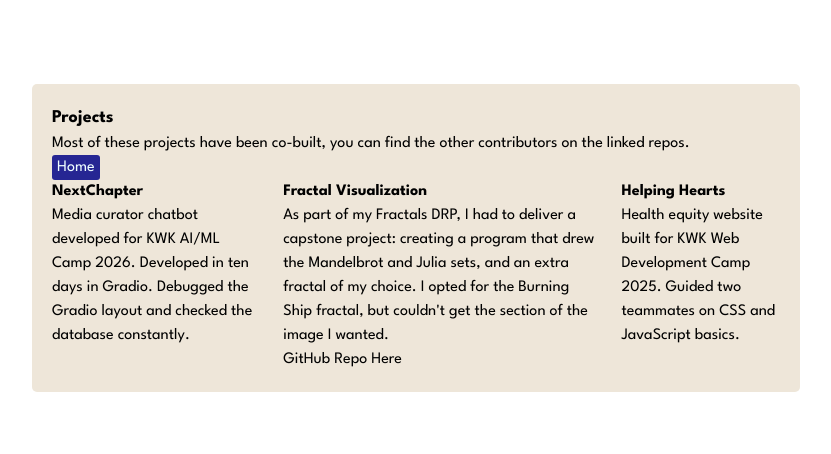
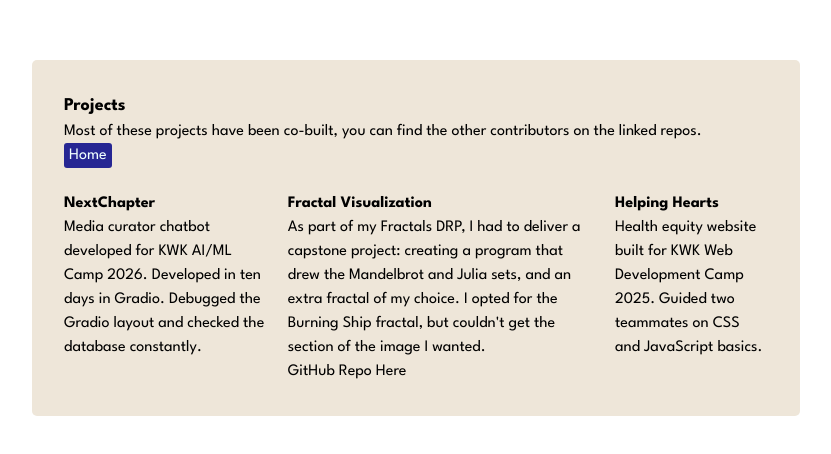
Before and after one commit to andraguoso/andraguoso.github.io, a plain HTML site: page projects.html in a window 1280 px wide. Shown: the part 162-616 px from the top of the page, without its empty margins (224-1055 px from the left). Drawn offline with nearby package versions, Linux system fonts and the light colour scheme.

Commit message:
changed padding

```diff
--- a/projects.html
+++ b/projects.html
@@ -4,7 +4,7 @@
 <head>
     <meta charset="UTF-8">
     <meta name="viewport" content="width=device-width, initial-scale=1.0">
-    <title>Projects</title>
+    <title>Projects | Andrea Aguilar</title>
     <style>
         @import url('https://fonts.googleapis.com/css2?family=League+Spartan:wght@100..900&display=swap');
     </style>
@@ -14,7 +14,7 @@
 
 <body>
     <div id="card">
-        <div>
+        <div class="p-3">
             <span class="text-lg"><b>Projects</b></span>
             <p>
                 Most of these projects have been co-built, you can find the other contributors on the linked repos.
@@ -22,7 +22,7 @@
             <a class="button" href="index.html">Home</a>
         </div>
 
-        <div class="flex items-start gap-5">
+        <div class="flex items-start gap-5 p-3">
             <div>
                 <b>NextChapter</b>
                 <p>
```
